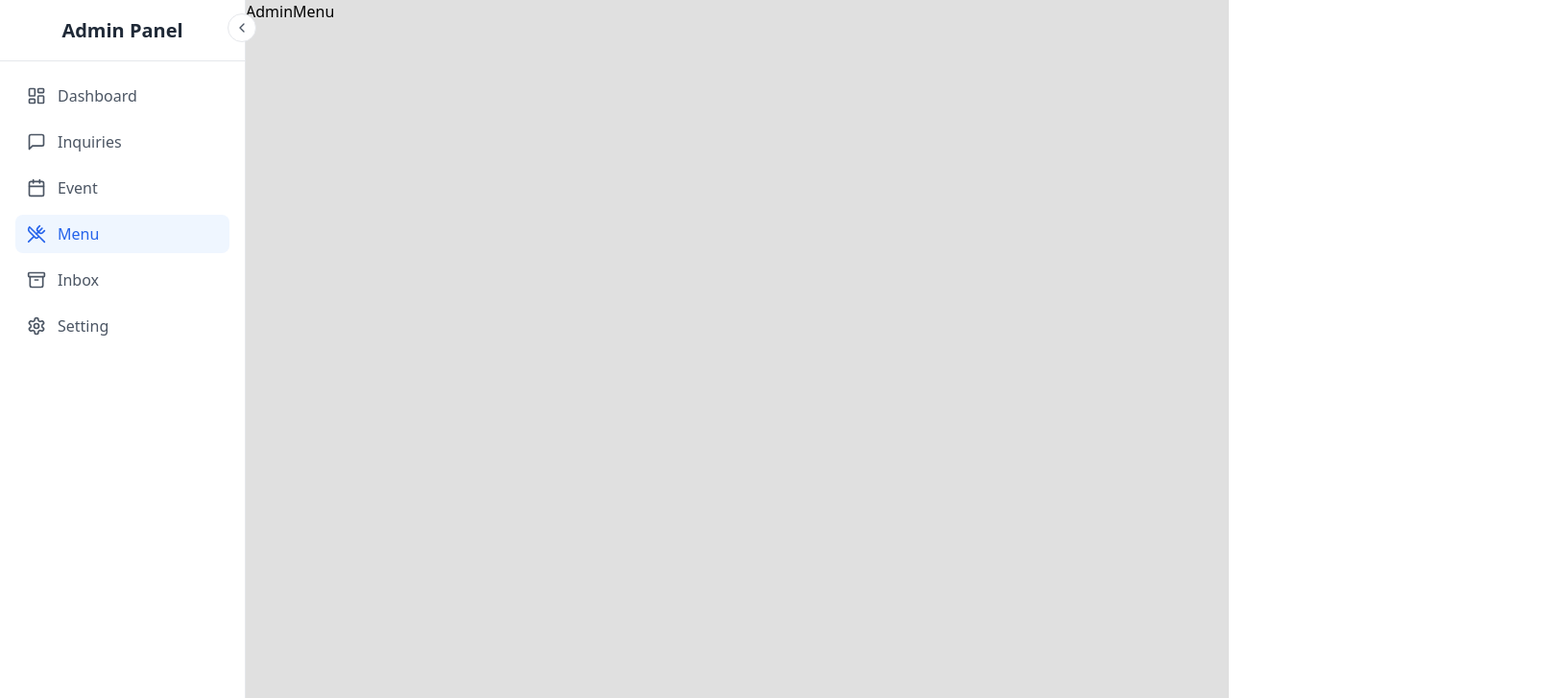
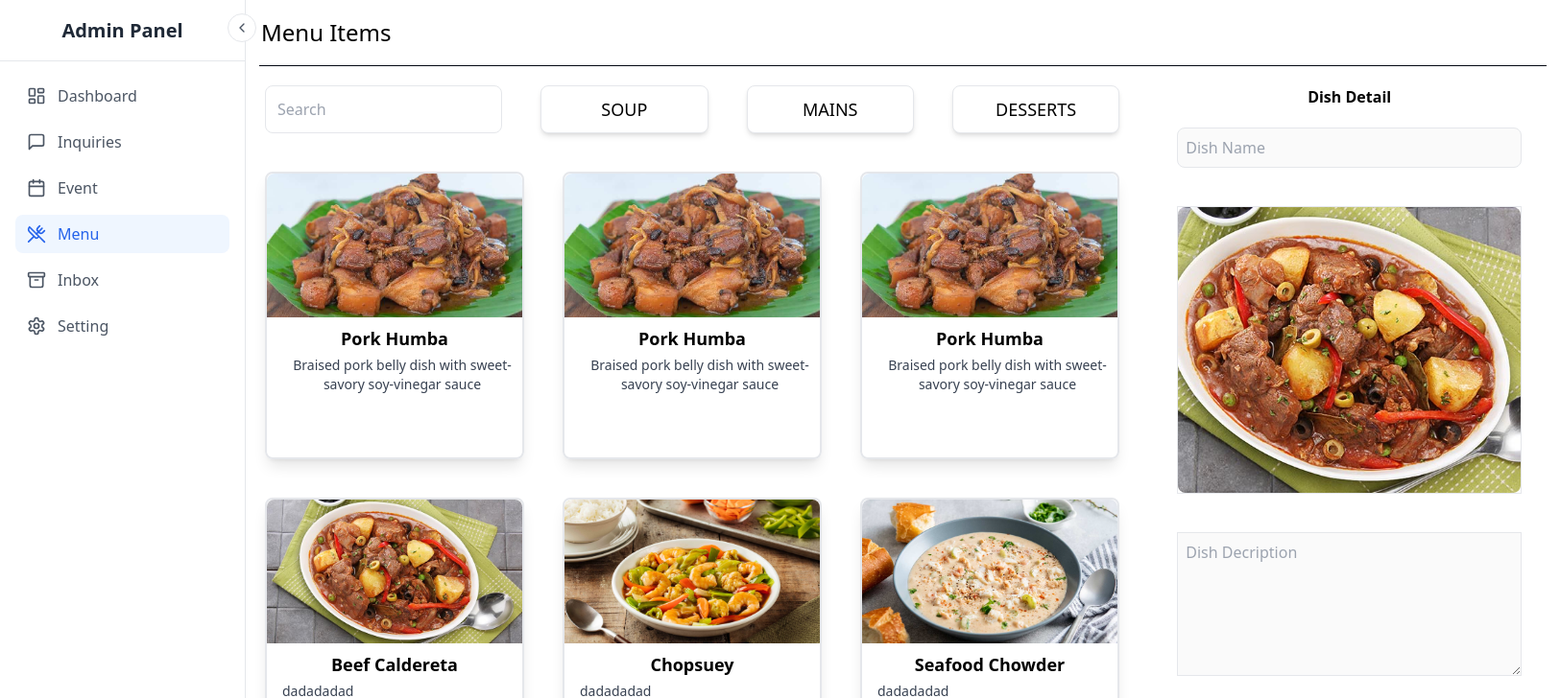
Before and after one commit to antonux/Catering, a React (Vite) app in the folder frontend/: page /Menu in a window 1280 px wide. Shown: the top 728 px of the page at 96% size, 1625 px wide, since content can reach past the window. Built offline with nearby package versions, Linux system fonts and the light colour scheme; a web font is replaced by a local one.

Commit message:
AdminMenu

```diff
--- a/frontend/src/admin/pages/AdminMenu.jsx
+++ b/frontend/src/admin/pages/AdminMenu.jsx
@@ -1,9 +1,10 @@
-import React from 'react'
+import React from "react";
+import Menu from '../components/Menu'
 
 const AdminMenu = () => {
-  return (
-    <div>AdminMenu</div>
-  )
+    return (
+        <Menu />
+    )
 }
 
 export default AdminMenu
```
